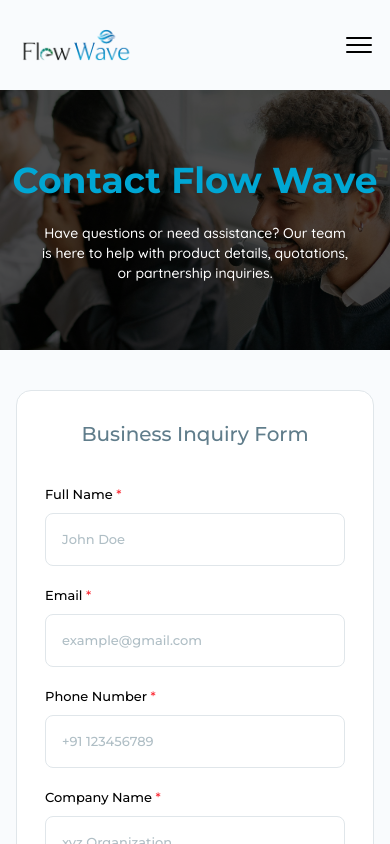
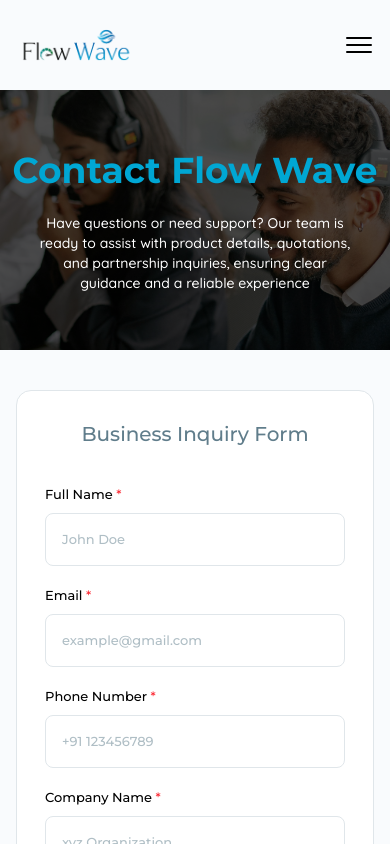
Before and after one commit to vayusprint/Flow_Wave, a React (Vite) app: page /contact-us in a window 390 px wide. Shown: the top 844 px of the page. Built offline with nearby package versions, Linux system fonts and the light colour scheme.

Commit message:
responsive changes

```diff
--- a/src/pages/AboutUs.jsx
+++ b/src/pages/AboutUs.jsx
@@ -11,7 +11,7 @@ import TestimonialSection from '../components/AboutUs/TestimonialSection'
 const AboutUs = () => {
   return (
     <>
-      <SubHeaderSection SubheadingTitle={"About Flow Wave"} SubheadingDesc={"Engineering reliability and innovation across industries from precision instruments to agricultural excellence and quality spices."} src={about_us_header} alt={"About flow wave"}/>
+      <SubHeaderSection SubheadingTitle={"About Flow Wave"} SubheadingDesc={"Flow Wave delivers reliable engineering and innovative solutions across industries, from precision instruments to agricultural systems and quality spice production."} src={about_us_header} alt={"About flow wave"}/>
 
       <AboutStatsSection />
       <GlobalStandardsSection />
--- a/src/pages/ContactPage.jsx
+++ b/src/pages/ContactPage.jsx
@@ -96,7 +96,7 @@ const ContactPage = () => {
 
     return (
         <>
-            <SubHeaderSection alt={'Contact_sub_head_image'} src={ContactSubHedImage} SubheadingDesc={'Have questions or need assistance? Our team is here to help with product details, quotations, or partnership inquiries.'} SubheadingTitle={'Contact Flow Wave'} />
+            <SubHeaderSection alt={'Contact_sub_head_image'} src={ContactSubHedImage} SubheadingDesc={'Have questions or need support? Our team is ready to assist with product details, quotations, and partnership inquiries, ensuring clear guidance and a reliable experience'} SubheadingTitle={'Contact Flow Wave'} />
             <Container>
                 <div className='flex flex-col 600px:gap-52 gap-28 600px:pt-100 pt-40'>
                     <div className='flex 1024px:flex-row flex-col w-full 1024:gap-20 gap-28'>
--- a/src/pages/PrivacyPolicy.jsx
+++ b/src/pages/PrivacyPolicy.jsx
@@ -7,7 +7,7 @@ import TermAndConditionImage from '../assets/images/t&cSubheadingImage.png'
 const PrivacyPolicy = () => {
   return (
       <>
-          <SubHeaderSection SubheadingTitle={'Privacy Policy'} SubheadingDesc={'Your privacy matters to us. We carefully handle your personal and business data to ensure transparency, security, and complete confidentiality in every interaction.'}  src={TermAndConditionImage} />
+          <SubHeaderSection SubheadingTitle={'Privacy Policy'} SubheadingDesc={'At Flow Wave, we value your trust and safeguard your information with care. Our Privacy Policy outlines how we handle your data to ensure transparency, security, and a reliable experience.'}  src={TermAndConditionImage} />
 
           <Container>
               <div className='flex flex-col gap-56 pt-100'>
--- a/src/pages/Terms&Condition.jsx
+++ b/src/pages/Terms&Condition.jsx
@@ -7,7 +7,7 @@ import SectionBlock from '../components/SectionBlock'
 const TermAndCondition = () => {
   return (
     <>
-      <SubHeaderSection SubheadingTitle={'Terms & Conditions'} SubheadingDesc={'Welcome to Flow Wave. Please read our Terms & Conditions carefully to understand the rules, responsibilities, and policies that govern your use of our website and business services. By continuing to browse or interact with Flow Wave, you agree to abide by these terms.'} alt={'termsAnd_condition_subheading_image'} width={'1200px'} src={TermAndConditionImage} />
+      <SubHeaderSection SubheadingTitle={'Terms & Conditions'} SubheadingDesc={'Welcome to Flow Wave. Our Terms & Conditions outline the rules, responsibilities, and policies that guide your use of our website and services, ensuring clarity and a secure experience.'} alt={'termsAnd_condition_subheading_image'} width={'1200px'} src={TermAndConditionImage} />
       <Container>
         <div className='flex flex-col 600px:gap-52 gap-28 600px:pt-100 pt-40 '>
 
```
